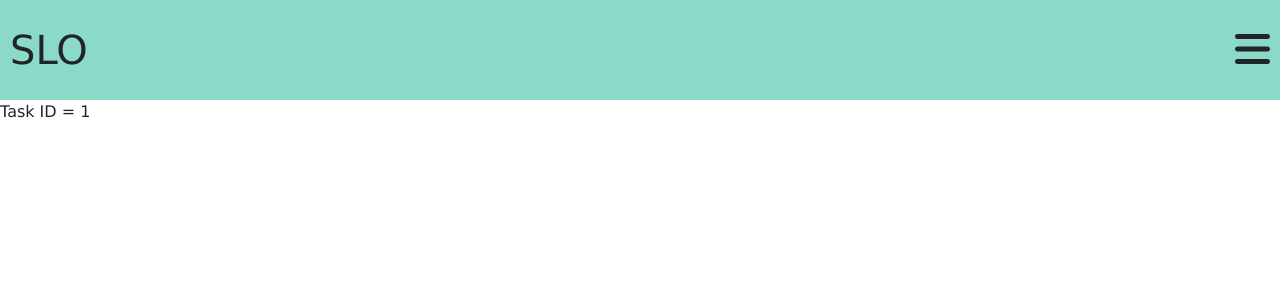
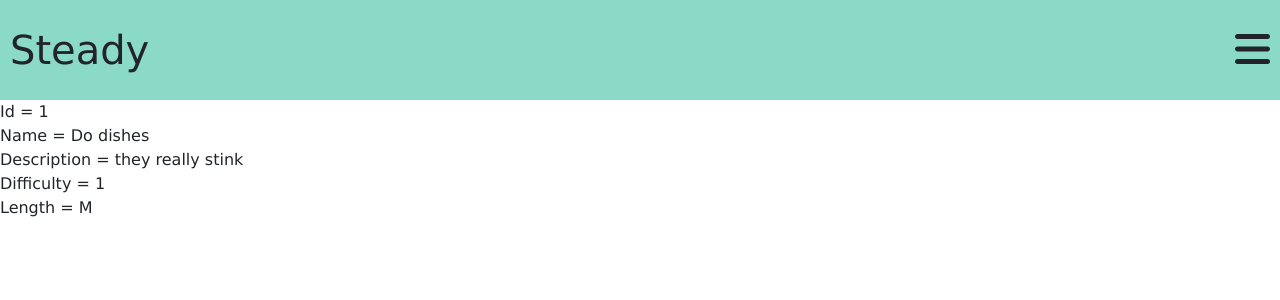
Before and after one commit to landonvance1/smolstep, an Angular app in the folder smolstep/: page /doTask/1 in a window 1280 px wide. Shown: the top 300 px of the page. Built offline with nearby package versions, Linux system fonts and the light colour scheme.

Commit message:
added task service

```diff
--- a/smolstep/src/app/app-top-bar/app-top-bar.component.html
+++ b/smolstep/src/app/app-top-bar/app-top-bar.component.html
@@ -1,3 +1,3 @@
 <div class="header secondaryBackgroundColor">
-    <span>SLO</span><fa-icon class="menu" icon="bars"></fa-icon>
+    <span>Steady</span><fa-icon class="menu" icon="bars"></fa-icon>
 </div>
--- /dev/null
+++ b/smolstep/src/app/constants.ts
@@ -0,0 +1,11 @@
+export enum Difficulty {
+    "easy",
+    "medium",
+    "hard"
+}
+
+export class Length {
+    static seconds: string = "S";
+    static minutes: string = "M";
+    static hours: string = "H";
+}
--- a/smolstep/src/app/do-task-page/do-task-page.component.html
+++ b/smolstep/src/app/do-task-page/do-task-page.component.html
@@ -1 +1,7 @@
-<p>Task ID = {{ taskId }}</p>
+<ng-container *ngIf="task">
+    <div>Id = {{ task.id }}</div>
+    <div>Name = {{ task.name }}</div>
+    <div>Description = {{ task.description }}</div>
+    <div>Difficulty = {{ task.difficulty }}</div>
+    <div>Length = {{ task.length }}</div>
+</ng-container>
--- a/smolstep/src/app/do-task-page/do-task-page.component.ts
+++ b/smolstep/src/app/do-task-page/do-task-page.component.ts
@@ -1,5 +1,7 @@
 import { Component, OnInit } from '@angular/core';
 import { Router, ActivatedRoute, ParamMap } from '@angular/router';
+import { Task } from '../task';
+import { TaskService } from '../task.service';
 
 @Component({
   selector: 'app-do-task-page',
@@ -8,16 +10,16 @@ import { Router, ActivatedRoute, ParamMap } from '@angular/router';
 })
 export class DoTaskPageComponent implements OnInit {
 
-  taskId: number;
+  task: Task | null;
 
-  constructor(private route: ActivatedRoute, private router: Router) {
-    this.taskId = 0;
+  constructor(private route: ActivatedRoute, private router: Router, private taskService: TaskService) {
+    this.task = null;
   }
 
   ngOnInit(): void {
     this.route.paramMap.subscribe((params: ParamMap) => {
-      this.taskId = Number(params.get('id'));
+      let taskId: number = Number(params.get('id'));
+      this.task = this.taskService.getTask(taskId);
     });
   }
-
 }
--- a/smolstep/src/app/landing-content/landing-content.component.html
+++ b/smolstep/src/app/landing-content/landing-content.component.html
@@ -1,6 +1,6 @@
 <div class="main">
     <div class="row g-0">
-        <button type="button" class="btn col doTaskButton" [routerLink]="['/doTask', 1]" routerLinkActive="active">Do a Task</button>
+        <button type="button" class="btn col doTaskButton" [routerLink]="['/doTask', taskId]" routerLinkActive="active">Do a Task</button>
         <button type="button" class="btn col addTaskButton">Add a Task</button>
     </div>
 </div>
--- a/smolstep/src/app/landing-content/landing-content.component.ts
+++ b/smolstep/src/app/landing-content/landing-content.component.ts
@@ -1,4 +1,5 @@
 import { Component, OnInit } from '@angular/core';
+import { mockTasks } from '../mock-tasks';
 
 @Component({
   selector: 'app-landing-content',
@@ -7,9 +8,15 @@ import { Component, OnInit } from '@angular/core';
 })
 export class LandingContentComponent implements OnInit {
 
-  constructor() { }
+  taskId: number;
+
+  constructor() {
+    this.taskId = 0;
+  }
 
   ngOnInit(): void {
+    let max: number = mockTasks.length;
+    this.taskId = Math.floor(Math.random() * max + 1);
   }
 
 }
--- /dev/null
+++ b/smolstep/src/app/mock-tasks.ts
@@ -0,0 +1,20 @@
+import { Task } from "./task";
+import { Length, Difficulty} from "./constants";
+
+export const mockTasks: Task[] = [
+    {name: "Do dishes",
+    description: "they really stink",
+    length: Length.minutes,
+    difficulty: Difficulty.medium,
+    id: 1},
+    {name: "Conquer the world",
+    description: "We begin by doing the dishes, and then it all just kind of works itself out from there",
+    length: Length.hours,
+    difficulty: Difficulty.hard,
+    id: 2},
+    {name: "Journal",
+    description: "It's important to embarass your posterity",
+    length: Length.seconds,
+    difficulty: Difficulty.easy,
+    id: 3}
+];
--- /dev/null
+++ b/smolstep/src/app/task.service.ts
@@ -0,0 +1,15 @@
+import { Injectable } from '@angular/core';
+import { Task } from './task';
+import { mockTasks } from './mock-tasks';
+
+@Injectable({
+  providedIn: 'root'
+})
+export class TaskService {
+
+  constructor() { }
+
+  getTask(taskId: number): Task {
+    return mockTasks.filter(x => x.id === taskId)[0];
+  }
+}
--- /dev/null
+++ b/smolstep/src/app/task.ts
@@ -0,0 +1,9 @@
+import { Difficulty, Length } from "./constants";
+
+export interface Task {
+    description: string;
+    difficulty: Difficulty;
+    id: number;
+    length: Length;
+    name: string;
+}
```
